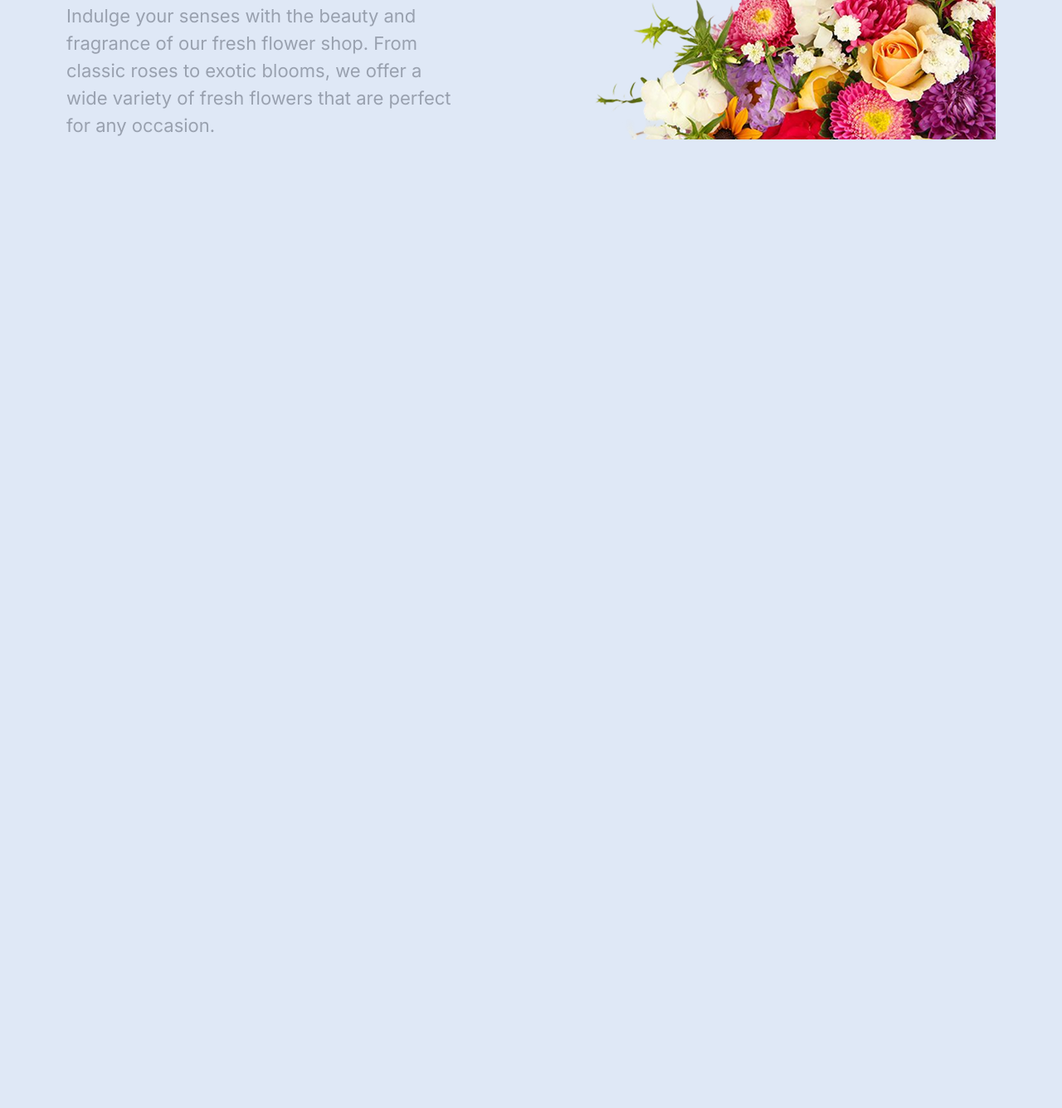
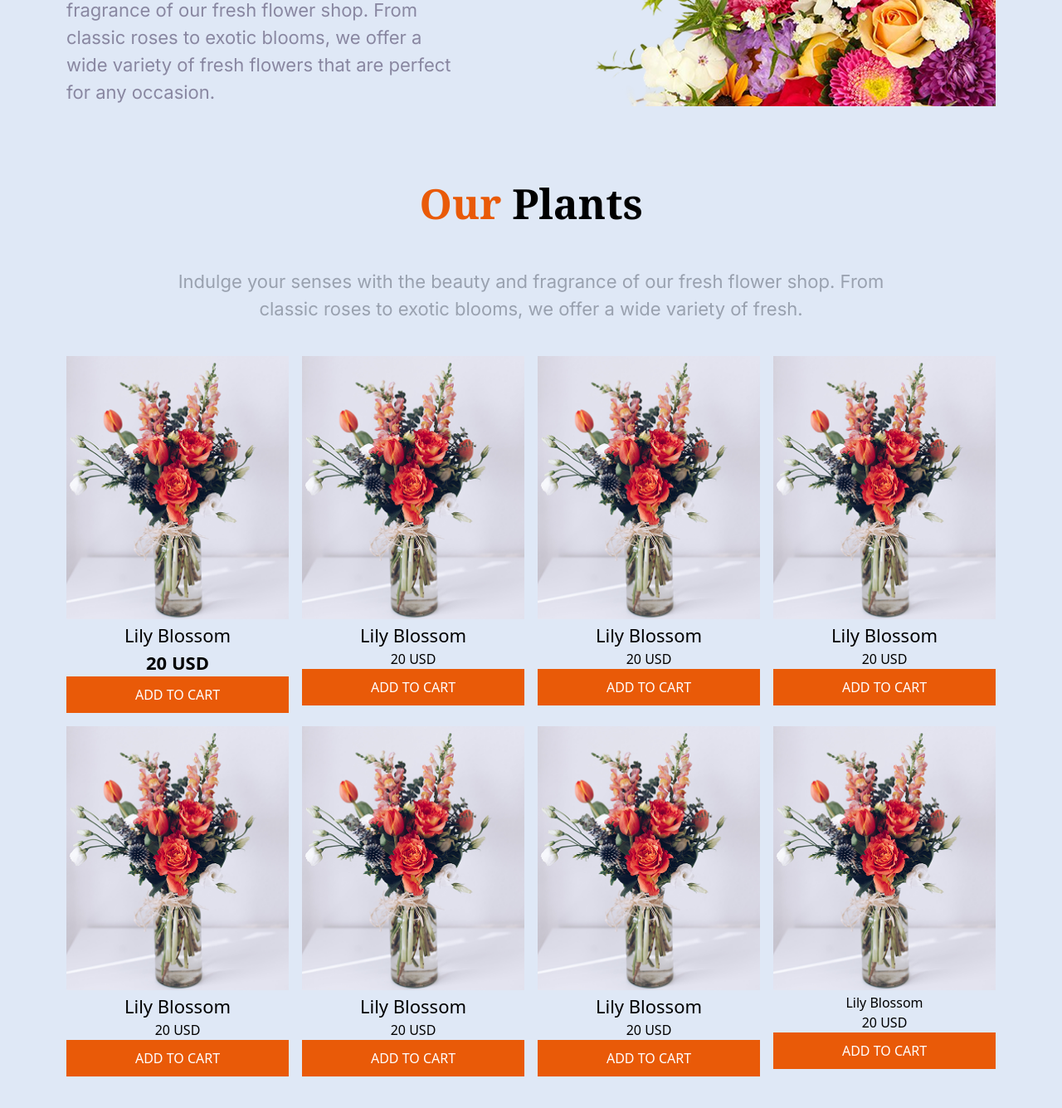
Before and after one commit to Zinnia-Zannat/A02-Responsive-Flowers-website, a plain HTML site: page index.html in a window 1280 px wide. Shown: the part 513-1848 px from the top of the page at 83% size. Before the commit the page ends 800 px from the top, so only its background shows below. Drawn offline with nearby package versions, Linux system fonts and the light colour scheme.

Commit message:
plant section added

```diff
--- a/index.html
+++ b/index.html
@@ -7,26 +7,82 @@
     <title>assignment 02</title>
     <link rel="stylesheet" href="styles/assignment02.css">
 </head>
-<body class="bg-[#dfe8f6]">
+<body class="bg-[#dfe8f6] ">
     <header>
-        <nav class="flex mx-20 my-5  justify-between items-center">
+        <nav class="flex mx-20 my-5  justify-between items-center ">
             <img src="assets/logo.png" alt="">
             <ul class="flex justify-between items-center gap-4">
-                <li><a class="text-[#252432]" href="https://www.google.com/">Home</a></li>
-                <li><a class="text-[#8987A1]" href="https://www.google.com/">Shop</a></li>
-                <li><a class="text-[#8987A1]" href="https://www.google.com/">About Us</a></li>
-                <li><a href="https://www.google.com/"><img class="inline m-2" src="assets/shopping-cart.png" alt="">Cart ($56)</a></li>
+                <li><a class="text-[#252432] max-sm:invisible" href="https://www.google.com/">Home</a></li>
+                <li><a class="text-[#8987A1] max-sm:invisible" href="https://www.google.com/">Shop</a></li>
+                <li><a class="text-[#8987A1] max-sm:invisible" href="https://www.google.com/">About Us</a></li>
+                <li class="max-sm:w-40"><a href="https://www.google.com/"><img class="inline m-2 max-sm:" src="assets/shopping-cart.png" alt="">Cart ($56)</a></li>
             </ul>
         </nav>
-        <div class="flex items-end justify-center gap-19 my-20 mx-20 ">
-            <div>
-                <h1 class="noto-serif-font text-[65px] mb-10">ALWAYS <span class="text-[#E95A08]">FRESH<br>FLOWERS</span></h1>
-                <p class="inter-font text-[22px] text-gray-400">Indulge your senses with the beauty and fragrance of our fresh flower shop. From classic roses to exotic blooms, we offer a wide variety of fresh flowers that are perfect for any occasion. </p>
+        <div class="flex items-end justify-center gap-19 my-20 mx-20 max-sm:flex-wrap-reverse max-sm:mx-5">
+            <div class="max-sm:block max-sm:mt-100">
+                <h1 class="noto-serif-font text-[65px] max-sm:text-[24px]">ALWAYS <span class="text-[#E95A08]">FRESH<br>FLOWERS</span></h1>
+                <p class="inter-font text-[22px] text-[#8987A1] max-sm:text-[14px]">Indulge your senses with the beauty and fragrance of our fresh flower shop. From classic roses to exotic blooms, we offer a wide variety of fresh flowers that are perfect for any occasion. </p>
             </div>
-            <img src="assets/hero-flower.png" alt="">
+            <img class="max-sm:absolute" src="assets/hero-flower.png" alt="">
         </div>
     </header>
     <main>
+        <section>
+            <div>
+                <h1 class="noto-serif-font text-[50px] text-center max-sm:text-[24px]"><span class="text-[#E95A08]">Our</span> Plants</h1>
+                <p class="inter-font text-[22px] text-center text-gray-400 mt-10 max-sm:text-[14px] max-sm:mt-3">Indulge your senses with the beauty and fragrance of our fresh flower shop. From <br> classic roses to exotic blooms, we offer a wide variety of fresh.</p>
+            </div>
+            <div class="grid grid-cols-4 gap-4 mx-20 my-10 max-sm:grid-cols-2 max-sm:m-5">
+                <div>
+                    <img class="w-full" src="assets/sample-flower-image.png" alt="">
+                    <h4 class="text-center text-[22px] font-medium">Lily Blossom</h4>
+                    <h3 class="text-center text-[22px] font-bold">20 USD</h3>
+                    <button class="rounded-none bg-[#E95A08] text-center w-full text-[#FFFFFF] text-base p-[10px]">ADD TO CART</button>
+                </div>
+                <div>
+                    <img class="w-full" src="assets/sample-flower-image.png" alt="">
+                    <h4 class="text-center text-[22px] font-medium">Lily Blossom</h4>
+                    <h3 class="text-center text-[22px]font-bold">20 USD</h3>
+                    <button class="rounded-none bg-[#E95A08] text-center w-full text-[#FFFFFF] text-base p-[10px]">ADD TO CART</button>
+                </div>
+                <div>
+                    <img class="w-full" src="assets/sample-flower-image.png" alt="">
+                    <h4 class="text-center text-[22px] font-medium">Lily Blossom</h4>
+                    <h3 class="text-center text-[22px]font-bold">20 USD</h3>
+                    <button class="rounded-none bg-[#E95A08] text-center w-full text-[#FFFFFF] text-base p-[10px]">ADD TO CART</button>
+                </div>
+                <div>
+                    <img class="w-full" src="assets/sample-flower-image.png" alt="">
+                    <h4 class="text-center text-[22px] font-medium">Lily Blossom</h4>
+                    <h3 class="text-center text-[22px]font-bold">20 USD</h3>
+                    <button class="rounded-none bg-[#E95A08] text-center w-full text-[#FFFFFF] text-base p-[10px]">ADD TO CART</button>
+                </div>
+                <div>
+                    <img class="w-full" src="assets/sample-flower-image.png" alt="">
+                    <h4 class="text-center text-[22px] font-medium">Lily Blossom</h4>
+                    <h3 class="text-center text-[22px]font-bold">20 USD</h3>
+                    <button class="rounded-none bg-[#E95A08] text-center w-full text-[#FFFFFF] text-base p-[10px]">ADD TO CART</button>
+                </div>
+                <div>
+                    <img class="w-full" src="assets/sample-flower-image.png" alt="">
+                    <h4 class="text-center text-[22px] font-medium">Lily Blossom</h4>
+                    <h3 class="text-center text-[22px]font-bold">20 USD</h3>
+                    <button class="rounded-none bg-[#E95A08] text-center w-full text-[#FFFFFF] text-base p-[10px]">ADD TO CART</button>
+                </div>
+                <div>
+                    <img class="w-full" src="assets/sample-flower-image.png" alt="">
+                    <h4 class="text-center text-[22px] font-medium">Lily Blossom</h4>
+                    <h3 class="text-center text-[22px]font-bold">20 USD</h3>
+                    <button class="rounded-none bg-[#E95A08] text-center w-full text-[#FFFFFF] text-base p-[10px]">ADD TO CART</button>
+                </div>
+                <div>
+                    <img class="w-full" src="assets/sample-flower-image.png" alt="">
+                    <h4 class="text-center text-[22px]font-medium">Lily Blossom</h4>
+                    <h3 class="text-center text-[22px]font-bold">20 USD</h3>
+                    <button class="rounded-none bg-[#E95A08] text-center w-full text-[#FFFFFF] text-base p-[10px]">ADD TO CART</button>
+                </div>
+            </div>
+        </section>
 
     </main>
     <footer>
```
